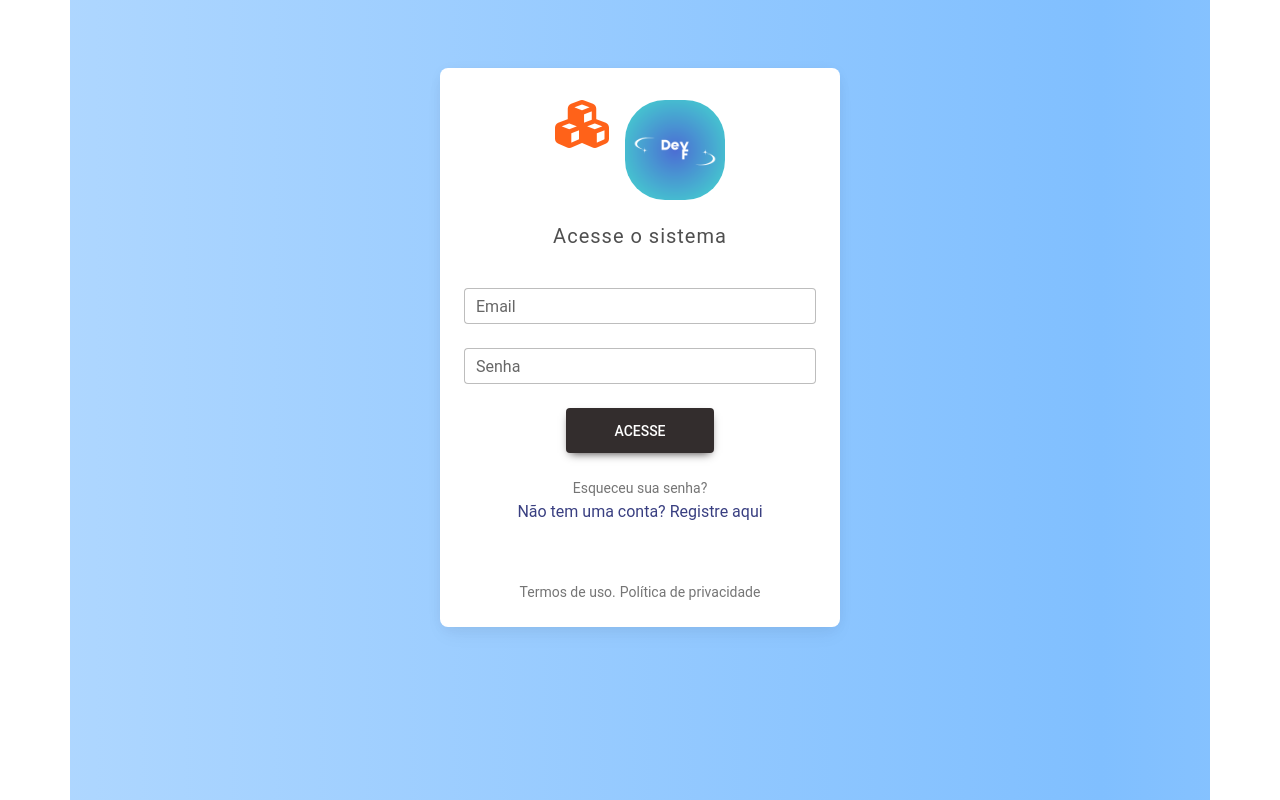
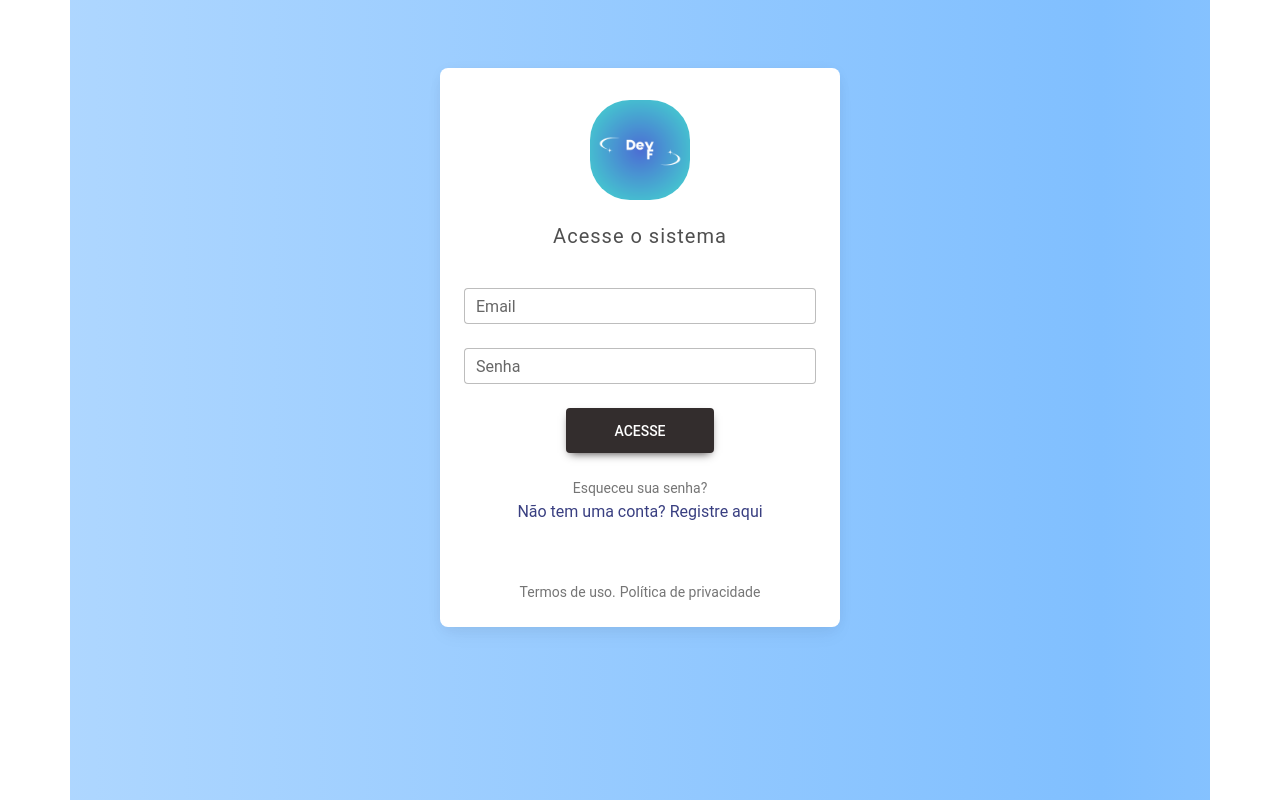
Before and after one commit to FlaviaCosta1037/hosting-management, a React (Create React App) app: page / in a window 1280 px wide. Built offline with nearby package versions, Linux system fonts and the light colour scheme.

Commit message:
Login adjusted

```diff
--- a/src/components/Auth/Login.jsx
+++ b/src/components/Auth/Login.jsx
@@ -9,7 +9,6 @@ import {
     MDBCardBody,
     MDBRow,
     MDBCol,
-    MDBIcon,
     MDBInput
 } from 'mdb-react-ui-kit';
 import '../../Background.css';
@@ -47,7 +46,7 @@ const Login = () => {
                         <MDBCol md='12'>
                             <MDBCardBody className='d-flex flex-column align-items-center'>
                                 <div className='d-flex flex-row mt-2'>
-                                    <MDBIcon fas icon="cubes fa-3x me-3" style={{ color: '#ff6219' }} />
+                                    {/* <MDBIcon fas icon="cubes fa-3x me-3" style={{ color: '#ff6219' }} /> */}
                                     <img src="DevF.png" alt="" style={{ width: '100px', borderRadius: '40px' }} />
                                 </div>
 
```
